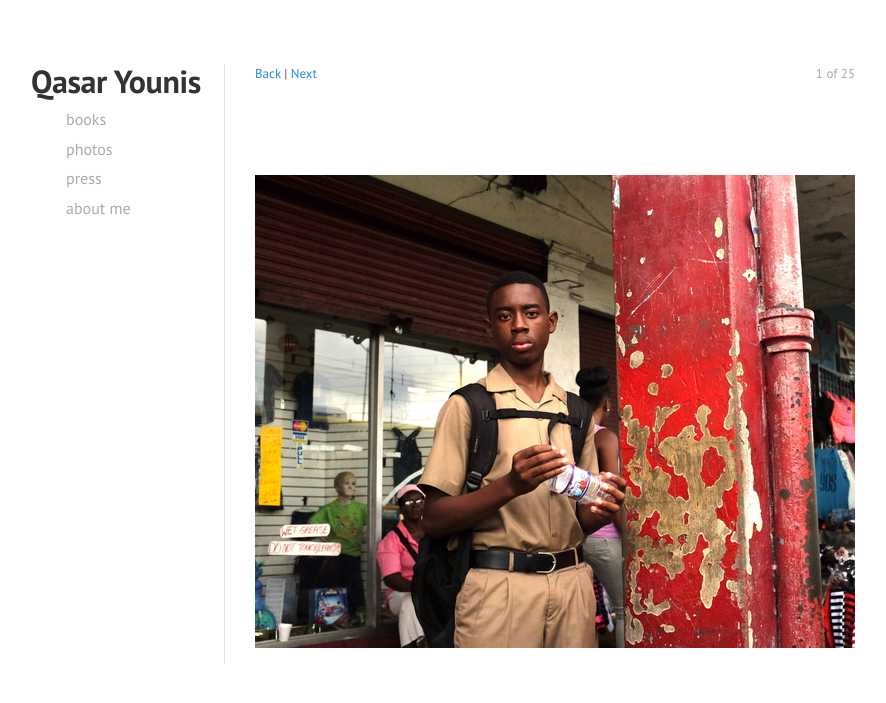
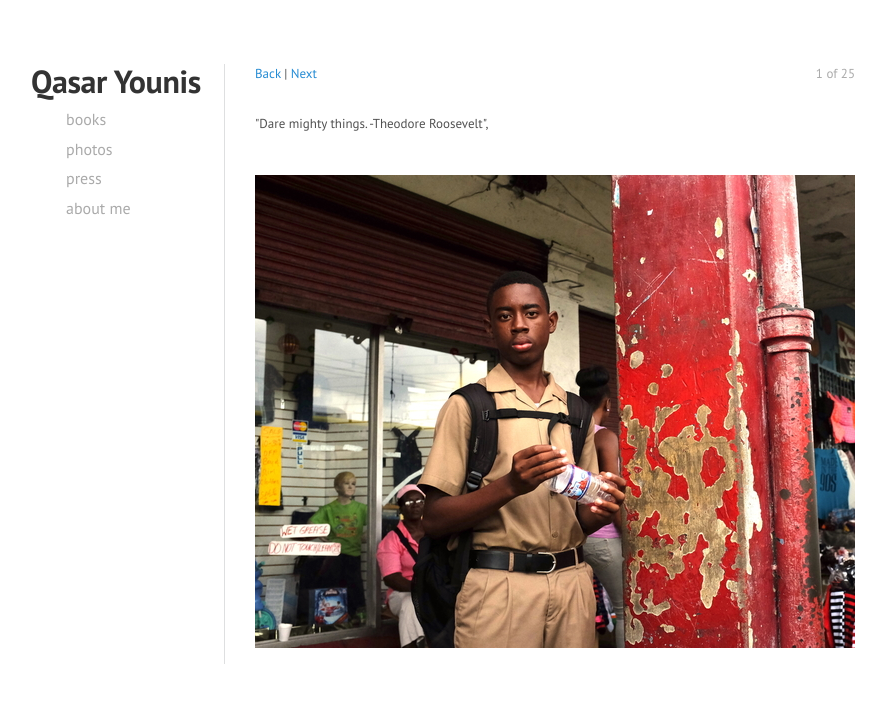
Before and after one commit to qasar/qasar.github.io, a Jekyll site: the page built from photos.html, in a window 1280 px wide. Shown: the top 703 px of the page, without its empty margins (35-921 px from the left). Built offline with Jekyll 4.4.1, drawn with Linux system fonts in a browser that asks for light colours; some of the changed lines change nothing that is shown.

Commit message:
Update photos.html

```diff
--- a/photos.html
+++ b/photos.html
@@ -34,31 +34,31 @@
 
 
 var imageText = [
-"Kingston",
-"Detroit",
-"Times Square",
-"Ngorongoro Crater",
-"Grant Park",
-"Fez",
-"Buenos Aires",
-"Cotopaxi",
-"High Atlas Mountains",
-"Chiang Mai",
-"Field Museum",
-"Paris",
-"Train to Casablana",
-"New York City",
-"Hanoi",
-"Quito",
-"Shinjuku",
-"Iguazu",
-"Sofia",
-"Ephesus",
-"Ljubljana",
-"Sahara",
-"Brooklyn",
-"Bangkok",
-"Sydney"
+"Dare mighty things. -Theodore Roosevelt",
+"We shall not cease from exploration, and the end of all our exploring, will be to arrive where we started, and know the place for the first time. -T. S. Eliot",
+"If you look for the bad in people expecting to find it, you surely will. -Abraham Lincoln",
+"I am by nature war-like. To attack is my instinct. -Nietzsche",
+"Art washes away from the soul the dust of everyday life. -Pablo Picasso",
+"Governments exist to protect the rights of minorities. The loved and the rich need no protection: they have many friends and few enemies. - Wendell Phillips",
+"Don't hit at all if it is honorably possible. But never hit soft. -Theodore Roosevelt",
+"When I admire the wonder of a sunset, my soul expands in worship of the Creator. -Mahatma Gandhi",
+"To a mind that is still, the whole universe surrenders. -Chuang-Tzu",
+"I prayed for twenty years but received no answer until I prayed with my legs. -Frederick Douglass",
+"I am Time, the destroyer of all. I have come to consume the world. -Bhagavad Gita",
+"The best way to find yourself is to lose yourself in the service of others. -Mohandas Gandhi",
+"If you think you're free, there's no escape possible. -Ram Dass",
+"Those who seek absolute power, even though they seek it to do what they regard as good, are simply demanding the right to enforce their own version of heaven on earth. And let me remind you, they are the very ones who always create the most hellish tyrannies. Absolute power does corrupt, and those who seek it must be suspect and must be opposed. - Barry Goldwater",
+"My name is Ozymandias, king of kings; look on my works, ye Mighty, and despair! -Percy Shelley",
+"Every gun that is made, every warship launched, every rocket fired signifies, in the final sense, a theft from those who hunger and are not fed, those who are cold and are not clothed. -General Eisenhower",
+"Under capitalism, man exploits man. Under communism, it's just the opposite. -John Kenneth Galbraith",
+"Willingly would I burn to death like Phaeton, were this the price for reaching the sun and learning its shape, its size and its substance. -Eudoxus of Cnidus",
+"It is no measure of health to be well adjusted to a profoundly sick society. -Krishnamurti",
+"Nearly all men can stand adversity, but if you want to test a man's character, give him power. -Abraham Lincoln",
+"Every revolution evaporates and leaves behind only the slime of a new bureaucracy. - Franz Kafka",
+"Enjoy the little things, for one day you may look back and realize they were the big things. -Robert Brault",
+"The true measure of a man is how he treats someone who can do him absolutely no good. -Samuel Johnson",
+"If you want others to be happy, practice compassion. If you want to be happy, practice compassion. -His Holiness the 14th Dalai Lama",
+"At about three o'clock, Jesus cried out in a loud voice, 'My God! My God! Why have you abandoned me!' -Matthew 27:46"
 
 ];
 
@@ -126,7 +126,7 @@
 	<span style="float:right; color: #aaa;"> <span id="currentImage">0</span> of <span id="totalImages">5</span></span>
 </div>
 <div id="imageText">
-
+"Dare mighty things. -Theodore Roosevelt",
 </div>
 <img id="gallery" onclick="handlePhotoClick(event, this)"  src=	"http://qasaryounis.com/assets/jam.jpg",
 ",
```
